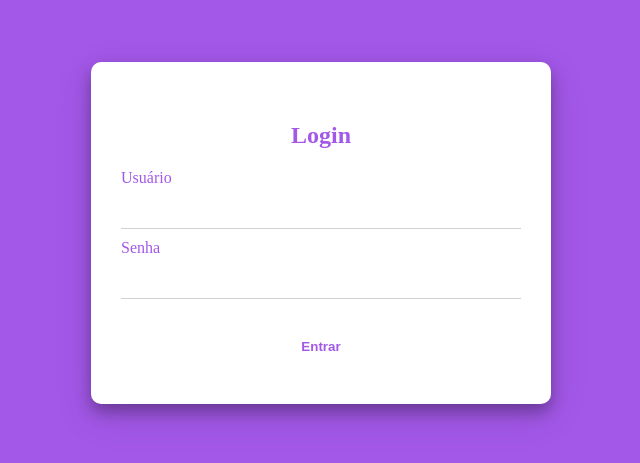
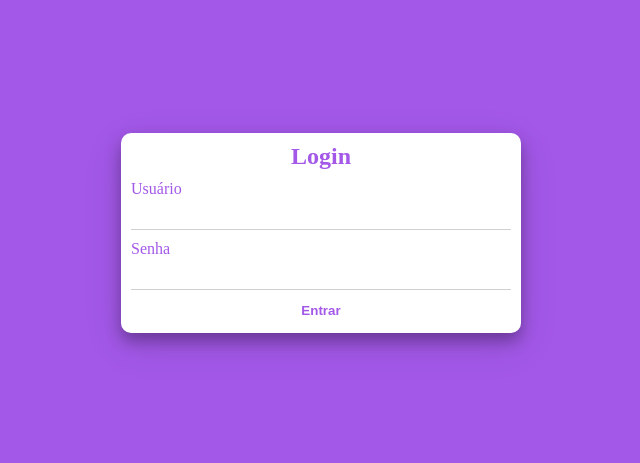
Before and after one commit to alexandrejnrx/controlprod, a Vue app: page / in a window 1280 px wide. Shown: the part 167-630 px from the top of the page, without its empty margins (319-959 px from the left). Built offline with nearby package versions, Linux system fonts and the light colour scheme.

Commit message:
refactor(login): atualiza layout

```diff
--- a/index.html
+++ b/index.html
@@ -2,9 +2,8 @@
 <html lang="">
 <head>
   <meta charset="UTF-8">
-    <link rel="icon" href="/favicon.ico">
   <meta name="viewport" content="width=device-width, initial-scale=1.0">
-    <title>Vite App</title>
+  <title>ControlProd</title>
 </head>
 <body>
 <div id="app"></div>
--- a/src/assets/css/colors.css
+++ b/src/assets/css/colors.css
@@ -1,6 +1,7 @@
 :root {
   --bg-color: #a358e8;
   --secondary-color: white;
-  --btn-color: #60a852;
+  --btn-primary-color: #60a852;
   --product-card-color: #EEEEEE;
+  --btn-secondary-color: #f16d6d;
 }
--- a/src/views/LoginVue.vue
+++ b/src/views/LoginVue.vue
@@ -1,15 +1,17 @@
 <template>
   <div class="container">
-    <div class="card-login">
-      <h2>Login</h2>
+    <div class="login-container">
+      <div class="login-header">
+        <h2>Login</h2>
+      </div>
       <form @submit.prevent="handleSubmit">
         <div class="input-field">
-          <label for="username">Usuário</label>
+          <label for="form.username">Usuário</label>
           <input type="text" v-model="form.username" :disabled="authStore.loading" />
         </div>
 
         <div class="input-field">
-          <label for="password">Senha</label>
+          <label for="form.password">Senha</label>
           <input type="password" v-model="form.password" :disabled="authStore.loading" />
         </div>
 
@@ -78,8 +80,8 @@ export default {
   height: 100vh;
 }
 
-.card-login {
-  padding: 40px 30px;
+.login-container {
+  height: 200px;
   width: 100%;
   max-width: 400px;
   background-color: var(--secondary-color);
@@ -89,21 +91,22 @@ export default {
     0 12px 40px rgba(0, 0, 0, 0.1);
 }
 
-.card-login h2 {
+h2 {
   color: var(--bg-color);
-  display: flex;
-  justify-content: center;
+  text-align: center;
+  padding-top: 10px;
+  margin: 0;
 }
 
 .input-field {
   display: flex;
   flex-direction: column;
-  padding-bottom: 10px;
+  padding: 0 10px 0 10px;
 }
 
 .input-field label {
   color: var(--bg-color);
-  padding-bottom: 10px;
+  padding-top: 10px;
 }
 
 .input-field input {
@@ -121,7 +124,7 @@ export default {
 .submit-btn {
   display: flex;
   justify-content: center;
-  margin-top: 20px;
+  height: 40px;
 }
 
 .submit-btn button {
@@ -130,9 +133,9 @@ export default {
   background-color: var(--secondary-color);
   cursor: pointer;
   width: 100%;
-  padding: 10px;
-  border-radius: 5px;
-  font-weight: 600;
+  height: 100%;
+  border-radius: 0 0 10px 10px;
+  font-weight: bold;
   transition: background-color 0.3s;
 }
 
```
Also changed, not shown: 1 other file (tests, documents, lock files or other folders). Lines whose indentation alone changed are shown as unchanged.
